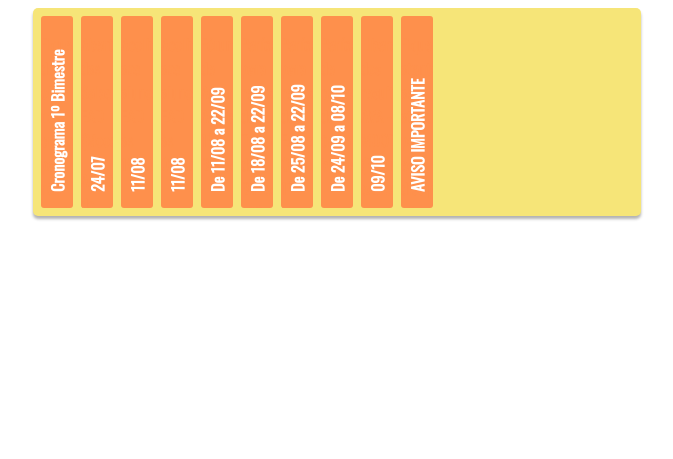
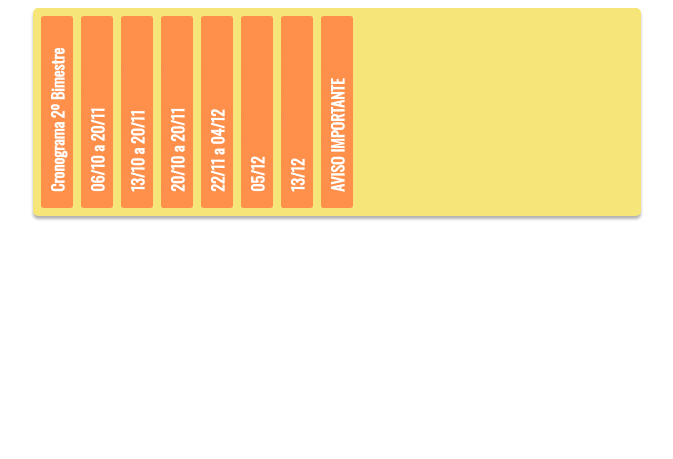
Before and after one commit to avauniceplac/Calendario-2023.2-1--Bimestre-IPC, a plain HTML site: page index.html in a window 1280 px wide. Shown: the whole page, without its empty margins (303-976 px from the left). Drawn offline with nearby package versions, Linux system fonts and the light colour scheme.

Commit message:
Update index.html Atualização para o calendário do 2° bimestre

```diff
--- a/index.html
+++ b/index.html
@@ -12,7 +12,7 @@
 
     <article class="accordion">
         <section id="acc1">
-            <h2><a href="#acc1">Cronograma 1º Bimestre</a></h2>
+            <h2><a href="#acc1">Cronograma 2º Bimestre</a></h2>
             <p>Fique de olho no cronograma para não perder os prazos de entrega!!</p>
             <p>Clique em uma data 👉</p>
             <p>PDF com o cronograma completo abaixo.👇</p>
@@ -20,41 +20,34 @@
 
         </section>
         <section id="acc2">
-            <h2><a href="#acc2">24/07</a></h2>
-            <p>Abertura das Salas EAD (Moodle).</p>
-            <p>Abertura do Fórum de Apresentação.</p>
+            <h2><a href="#acc2">06/10 a 20/11</a></h2>
+            <p>Fórum de Aprendizagem Avaliativo 2° bimestre.</p>
+
         </section>
         <section id="acc3">
-            <h2><a href="#acc3">11/08</a></h2>
-            <p>Acolhida aos alunos EAD às 19:30.</p>
+            <h2><a href="#acc3">13/10 a 20/11</a></h2>
+            <p>Período para realização do Trabalho do Bimestre parte 1 - 2° bimestre.</p>
         </section>
         <section id="acc4">
-            <h2><a href="#acc4">11/08</a></h2>
-            <p>Acolhida aos alunos EAD às 09:00.</p>
+            <h2><a href="#acc4">20/10 a 20/11</a></h2>
+            <p>Período para realização Trabalho do Bimestre parte 2 - 2° bimestre.</p>
         </section>
         <section id="acc5">
-            <h2><a href="#acc5">De 11/08 a 22/09</a></h2>
-            <p>Fórum de Aprendizagem Avaliativo 1º Bimestre.</p>
+            <h2><a href="#acc5">22/11 a 04/12</a></h2>
+            <p>Período de correção do Trabalho Bimestral.</p>
         </section>
         <section id="acc6">
-            <h2><a href="#acc6">De 18/08 a 22/09</a></h2>
-            <p>Período para realização do Trabalho do Bimestre - 1º Bimestre.</p>
+            <h2><a href="#acc6">05/12</a></h2>
+            <p>Liberação dos resultados AVA - MOODLE (Fórum e Trabalhos).</p>
         </section>
         <section id="acc7">
-            <h2><a href="#acc7">De 25/08 a 22/09</a></h2>
-            <p>Período para realização dos Exercícios Online 1º bimestre.</p>
+            <h2><a href="#acc7">13/12</a></h2>
+            <p>Importação das notas para Sistema Acadêmico – Portal do Aluno.</p>
         </section>
         <section id="acc8">
-            <h2><a href="#acc8">De 24/09 a 08/10</a></h2>
-            <p>Período de correção do trabalho bimestral.</p>
-        </section>
-        <section id="acc9">
-            <h2><a href="#acc9">09/10</a></h2>
-            <p>Liberação dos resultados AVA - MOODLE (Fórum, exercícios e Trabalhos).</p>
-        </section>
-        <section id="acc10">
-            <h2><a href="#acc10">AVISO IMPORTANTE</a></h2>
-            <p>Fique atento as atividades, pois essa disciplina não tem prova final, visto que é um projeto.</p>
+            <h2><a href="#acc8">AVISO IMPORTANTE</a></h2>
+            <p>Fique atento as atividades, pois essa disciplina NÃO TEM PROVA FINAL, VISTO
+QUE É UM PROJETO.</p>
         </section>
     </article>
 
```
